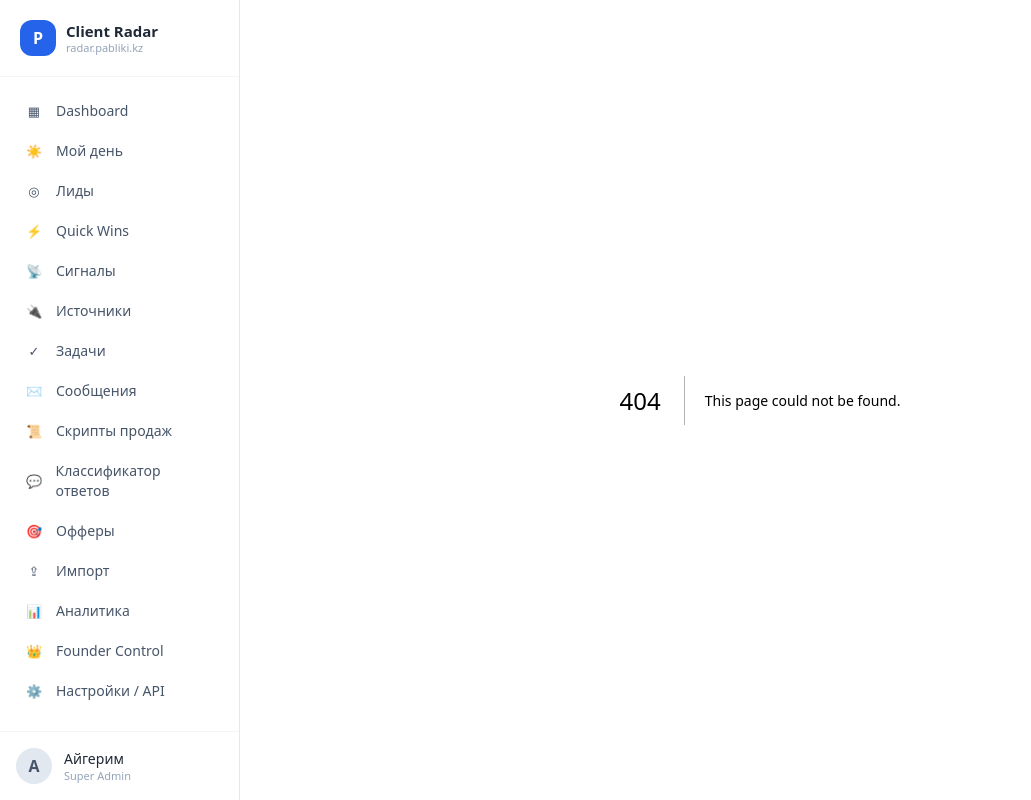
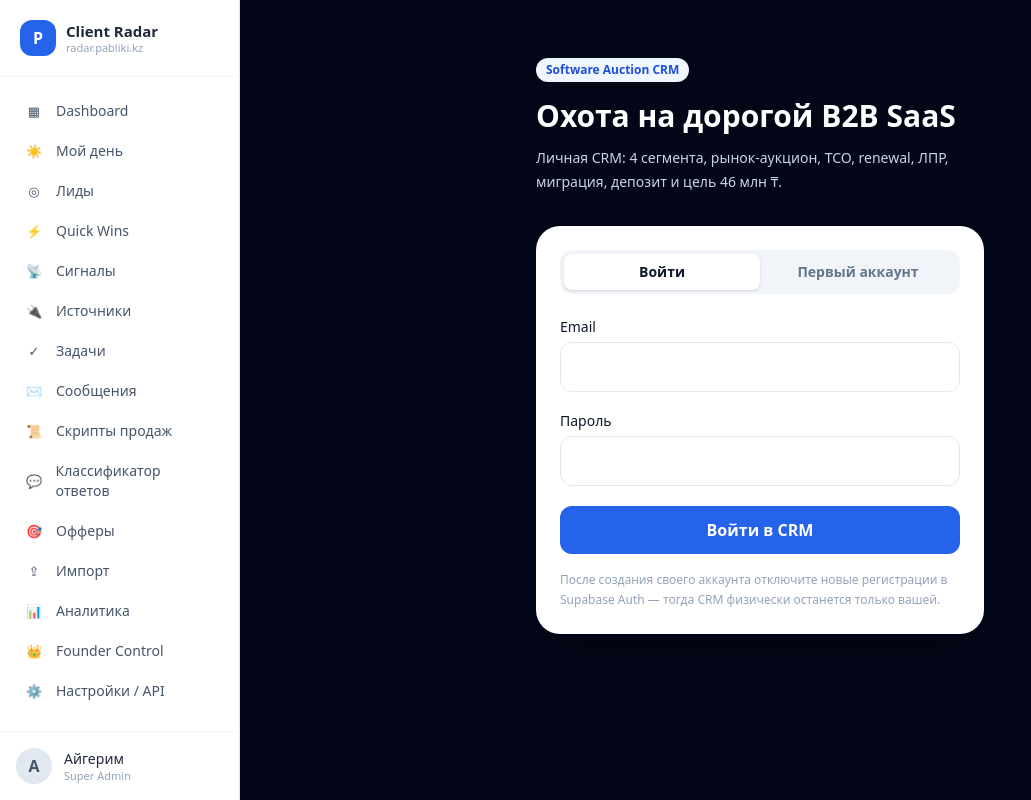
Before and after one commit to ramiseneka-boop/pabliki-client-radar, a Next.js app: page /auction in a window 1280 px wide. Before the commit this address had no page. Shown: the whole page, without its empty margins (0-1031 px from the left). Built offline with nearby package versions, Linux system fonts and the light colour scheme.

Commit message:
Add Software Auction CRM route

```diff
--- /dev/null
+++ b/app/auction/page.tsx
@@ -0,0 +1,10 @@
+import AuctionApp from "@/components/auction/AuctionApp";
+
+export const metadata = {
+  title: "Software Auction CRM",
+  description: "Личная CRM для рынка-аукциона дорогого B2B SaaS",
+};
+
+export default function SoftwareAuctionPage() {
+  return <AuctionApp />;
+}
```
